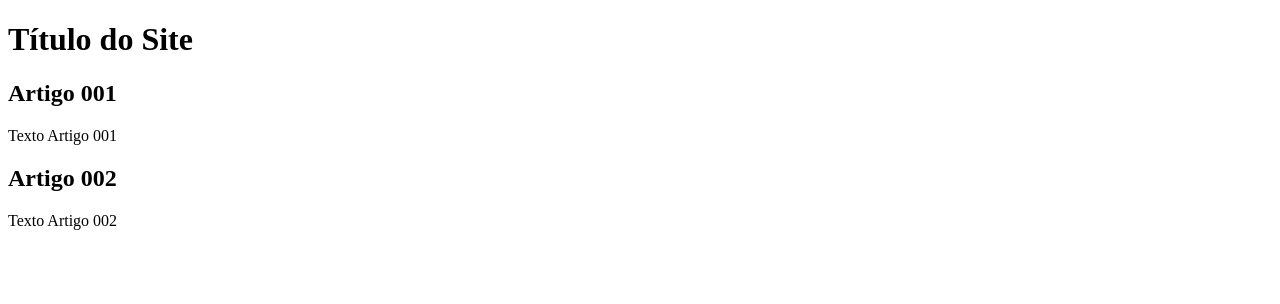
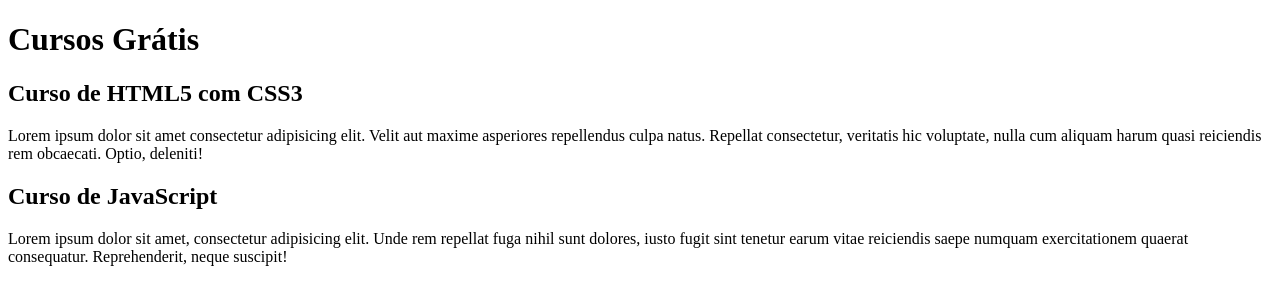
Before and after one commit to pgasparr96/projeto-site, a plain HTML site: page index.html in a window 1280 px wide. Drawn offline with Linux system fonts and the light colour scheme.

Commit message:
comecei a escrever o conteúdo

```diff
--- a/index.html
+++ b/index.html
@@ -9,15 +9,15 @@
 <body>
     <main>
         <header>
-            <h1>Título do Site</h1>
+            <h1>Cursos Grátis</h1>
         </header>
         <article>
-            <h2>Artigo 001</h2>
-            <p>Texto Artigo 001</p>
+            <h2>Curso de HTML5 com CSS3</h2>
+            <p>Lorem ipsum dolor sit amet consectetur adipisicing elit. Velit aut maxime asperiores repellendus culpa natus. Repellat consectetur, veritatis hic voluptate, nulla cum aliquam harum quasi reiciendis rem obcaecati. Optio, deleniti!</p>
         </article>
         <article>
-            <h2>Artigo 002</h2>
-            <p>Texto Artigo 002</p>
+            <h2>Curso de JavaScript</h2>
+            <p>Lorem ipsum dolor sit amet, consectetur adipisicing elit. Unde rem repellat fuga nihil sunt dolores, iusto fugit sint tenetur earum vitae reiciendis saepe numquam exercitationem quaerat consequatur. Reprehenderit, neque suscipit!</p>
         </article>
     </main>
 </body>
```
